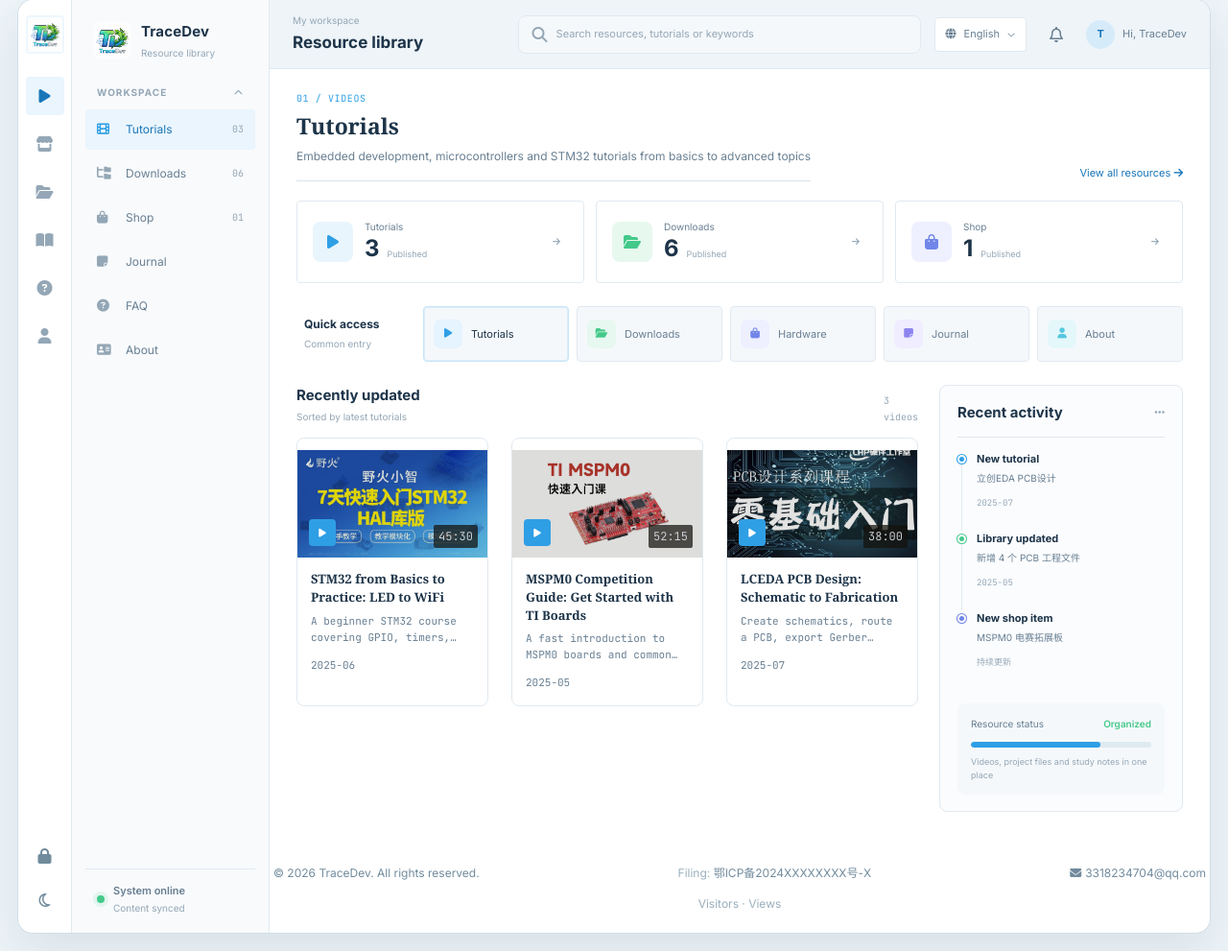
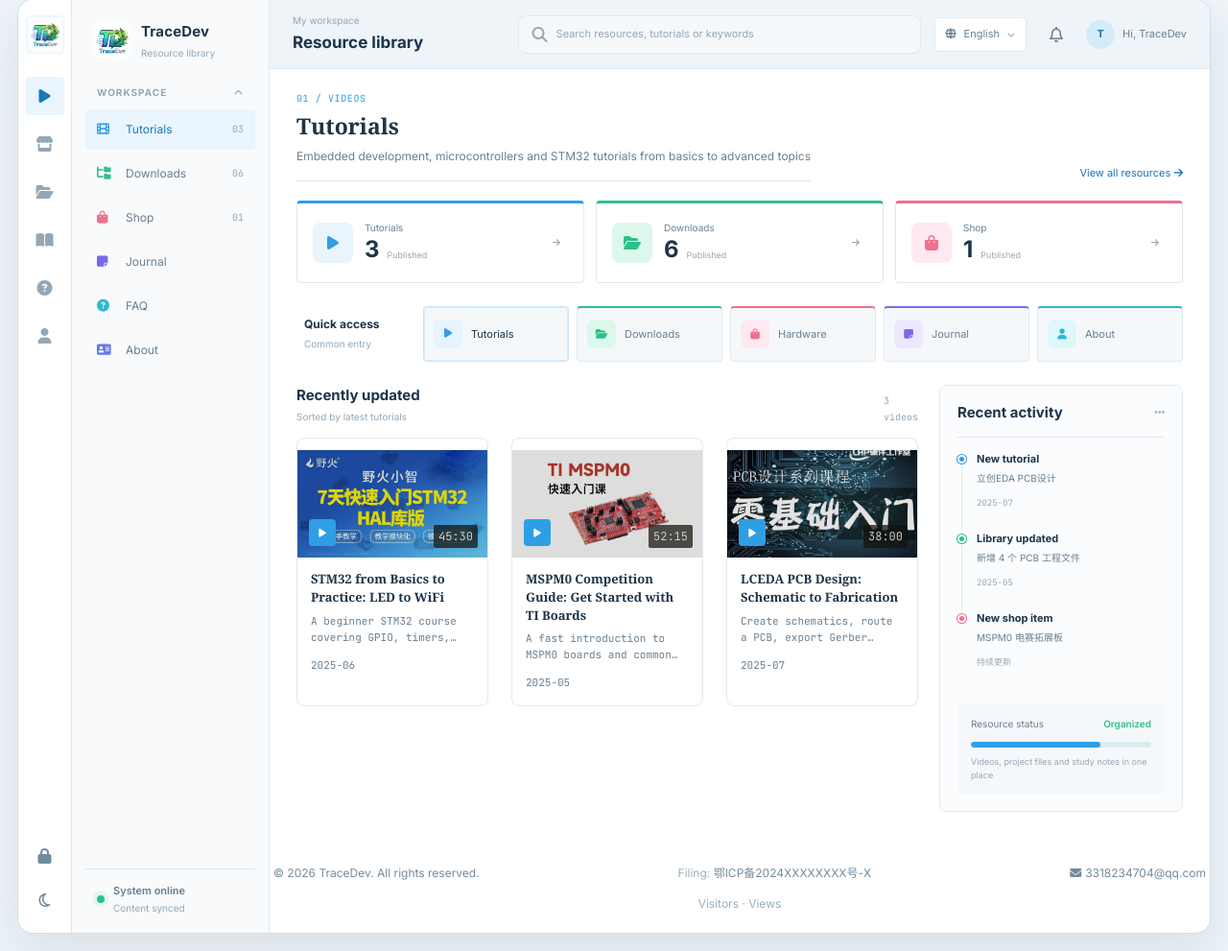
Before and after one commit to wfw6666666666/traceDev, a Django app: page / in a window 1280 px wide. Shown: the part 19-1010 px from the top of the page at 96% size. Run offline with Django 5.2, Linux system fonts and the light colour scheme; some libraries are stand-ins or nearby versions.

Commit message:
style: add distinct workspace accent colors

```diff
--- a/css/style.css
+++ b/css/style.css
@@ -1420,10 +1420,10 @@
   --app-text: #1d3449;
   --app-text-soft: #687f92;
   --app-text-faint: #94a7b6;
-  --app-green: #44c98a;
-  --app-orange: #7186e8;
-  --app-purple: #8c84ef;
-  --app-cyan: #55c7df;
+  --app-green: #2fbf89;
+  --app-orange: #ef708d;
+  --app-purple: #7868e8;
+  --app-cyan: #2db8d1;
   --app-shadow: 0 14px 34px rgba(39, 86, 121, 0.09);
 }
 
@@ -1438,10 +1438,10 @@
   --app-text: #e7f2f8;
   --app-text-soft: #a5bfce;
   --app-text-faint: #7f9aaa;
-  --app-green: #50cf96;
-  --app-orange: #8d9bf2;
-  --app-purple: #9c95f4;
-  --app-cyan: #5fcde2;
+  --app-green: #52d39d;
+  --app-orange: #f58ca4;
+  --app-purple: #a297ff;
+  --app-cyan: #62d6e7;
   --app-shadow: 0 14px 34px rgba(0, 0, 0, 0.22);
 }
 
@@ -1550,6 +1550,11 @@
 [data-theme='dark'] .sidebar-nav .tab-btn:hover,
 [data-theme='dark'] .sidebar-nav .tab-btn.active { color: #d7efff; background: rgba(59,167,235,.15); }
 .sidebar-nav .tab-btn.active i { color: var(--app-blue); }
+.sidebar-nav .tab-btn[data-tab='downloads'] i { color: var(--app-green); }
+.sidebar-nav .tab-btn[data-tab='store'] i { color: var(--app-orange); }
+.sidebar-nav .tab-btn[data-tab='journal'] i { color: var(--app-purple); }
+.sidebar-nav .tab-btn[data-tab='faq'] i { color: var(--app-cyan); }
+.sidebar-nav .tab-btn[data-tab='about'] i { color: #657de4; }
 .sidebar-footer { display: flex; align-items: center; gap: 9px; margin-top: auto; padding: 14px 12px 0; border-top: 1px solid var(--app-border); }
 .sidebar-footer strong, .sidebar-footer small { display: block; }
 .sidebar-footer strong { color: var(--app-text-soft); font-size: 11px; font-weight: 600; }
@@ -1686,11 +1691,14 @@
 .summary-card:hover { border-color: #badff5; box-shadow: 0 8px 20px rgba(45, 107, 147, .08); transform: translateY(-1px); }
 .summary-card:focus-visible { border-color: var(--app-blue); outline: 2px solid color-mix(in srgb, var(--app-blue) 34%, transparent); outline-offset: 2px; }
 .summary-icon { width: 42px; height: 42px; display: grid; place-items: center; border-radius: 8px; background: #e9f5fd; color: var(--app-blue); }
-.summary-card-green .summary-icon { background: #e7f8ef; color: var(--app-green); }
-.summary-card-orange .summary-icon { background: #eef0ff; color: var(--app-orange); }
+.summary-card-blue { border-top: 3px solid var(--app-blue); }
+.summary-card-green { border-top: 3px solid var(--app-green); }
+.summary-card-orange { border-top: 3px solid var(--app-orange); }
+.summary-card-green .summary-icon { background: #dcf8ec; color: var(--app-green); }
+.summary-card-orange .summary-icon { background: #ffe8ef; color: var(--app-orange); }
 [data-theme='dark'] .summary-icon { background: rgba(59,167,235,.16); }
-[data-theme='dark'] .summary-card-green .summary-icon { background: rgba(80,207,150,.16); }
-[data-theme='dark'] .summary-card-orange .summary-icon { background: rgba(141,155,242,.16); }
+[data-theme='dark'] .summary-card-green .summary-icon { background: rgba(82,211,157,.18); }
+[data-theme='dark'] .summary-card-orange .summary-icon { background: rgba(245,140,164,.18); }
 .summary-copy { min-width: 0; display: grid; grid-template-columns: auto 1fr; align-items: end; column-gap: 8px; }
 .summary-copy small { grid-column: 1 / -1; overflow: hidden; color: var(--app-text-soft); font-size: 10px; text-overflow: ellipsis; white-space: nowrap; }
 .summary-copy strong { color: var(--app-text); font-size: 24px; line-height: 1.25; }
@@ -1706,15 +1714,19 @@
 .quick-item.active { box-shadow: inset 0 0 0 1px rgba(49,158,229,.12); }
 .quick-icon { width: 30px; height: 30px; flex: 0 0 30px; display: grid; place-items: center; border-radius: 7px; }
 .quick-icon-blue { background: #e5f4ff; color: var(--app-blue); }
-.quick-icon-green { background: #e6f8ef; color: var(--app-green); }
-.quick-icon-orange { background: #eef0ff; color: var(--app-orange); }
-.quick-icon-purple { background: #efedff; color: var(--app-purple); }
-.quick-icon-cyan { background: #e4f8fb; color: var(--app-cyan); }
+.quick-icon-green { background: #dcf8ec; color: var(--app-green); }
+.quick-icon-orange { background: #ffe8ef; color: var(--app-orange); }
+.quick-icon-purple { background: #ebe8ff; color: var(--app-purple); }
+.quick-icon-cyan { background: #def7fb; color: var(--app-cyan); }
 [data-theme='dark'] .quick-icon-blue { background: rgba(59,167,235,.16); }
-[data-theme='dark'] .quick-icon-green { background: rgba(80,207,150,.16); }
-[data-theme='dark'] .quick-icon-orange { background: rgba(141,155,242,.16); }
-[data-theme='dark'] .quick-icon-purple { background: rgba(156,149,244,.16); }
-[data-theme='dark'] .quick-icon-cyan { background: rgba(95,205,226,.16); }
+[data-theme='dark'] .quick-icon-green { background: rgba(82,211,157,.18); }
+[data-theme='dark'] .quick-icon-orange { background: rgba(245,140,164,.18); }
+[data-theme='dark'] .quick-icon-purple { background: rgba(162,151,255,.18); }
+[data-theme='dark'] .quick-icon-cyan { background: rgba(98,214,231,.18); }
+.quick-item[data-tab='downloads'] { border-top: 2px solid var(--app-green); }
+.quick-item[data-tab='store'] { border-top: 2px solid var(--app-orange); }
+.quick-item[data-tab='journal'] { border-top: 2px solid var(--app-purple); }
+.quick-item[data-tab='about'] { border-top: 2px solid var(--app-cyan); }
 
 .dashboard-grid { display: grid; grid-template-columns: minmax(0, 1fr) 254px; gap: 22px; align-items: start; }
 .content-toolbar, .panel-mini-heading { display: flex; align-items: center; justify-content: space-between; gap: 12px; }
--- a/index.html
+++ b/index.html
@@ -20,7 +20,7 @@
   <!-- Tailwind CSS -->
   <script src="https://cdn.tailwindcss.com"></script>
   <!-- 自定义样式 -->
-  <link rel="stylesheet" href="css/style.css?v=15" />
+  <link rel="stylesheet" href="css/style.css?v=16" />
   <!-- Font Awesome -->
   <link rel="stylesheet" href="https://cdnjs.cloudflare.com/ajax/libs/font-awesome/6.5.1/css/all.min.css" />
   <!-- Google Fonts -->
--- a/templates/site_index.html
+++ b/templates/site_index.html
@@ -20,7 +20,7 @@
   <!-- Tailwind CSS -->
   <script src="https://cdn.tailwindcss.com"></script>
   <!-- 自定义样式 -->
-  <link rel="stylesheet" href="css/style.css?v=15" />
+  <link rel="stylesheet" href="css/style.css?v=16" />
   <!-- Font Awesome -->
   <link rel="stylesheet" href="https://cdnjs.cloudflare.com/ajax/libs/font-awesome/6.5.1/css/all.min.css" />
   <!-- Google Fonts -->
--- a/tools/test-workspace-theme.js
+++ b/tools/test-workspace-theme.js
@@ -6,6 +6,9 @@
 
 assert.match(css, /--app-canvas:\s*#eef4f8/i, 'workspace canvas should use the cool reference background');
 assert.match(css, /--app-blue:\s*#2f9fe5/i, 'workspace should use the reference blue accent');
+assert.match(css, /--app-green:\s*#2fbf89/i, 'downloads should have a distinct green accent');
+assert.match(css, /--app-orange:\s*#ef708d/i, 'store should have a distinct coral accent');
+assert.match(css, /--app-purple:\s*#7868e8/i, 'journal should have a distinct purple accent');
 assert.match(css, /\.app-shell\s*\{[\s\S]*?grid-template-columns:\s*56px 206px/i, 'workspace needs the compact two-level navigation');
 assert.match(css, /\.dashboard-grid\s*\{[\s\S]*?254px/i, 'dashboard needs a dedicated activity column');
 assert.match(css, /\.search-box\.search-open input/, 'mobile search needs an explicit open state');
```
Also changed, not shown: 1 other file.
